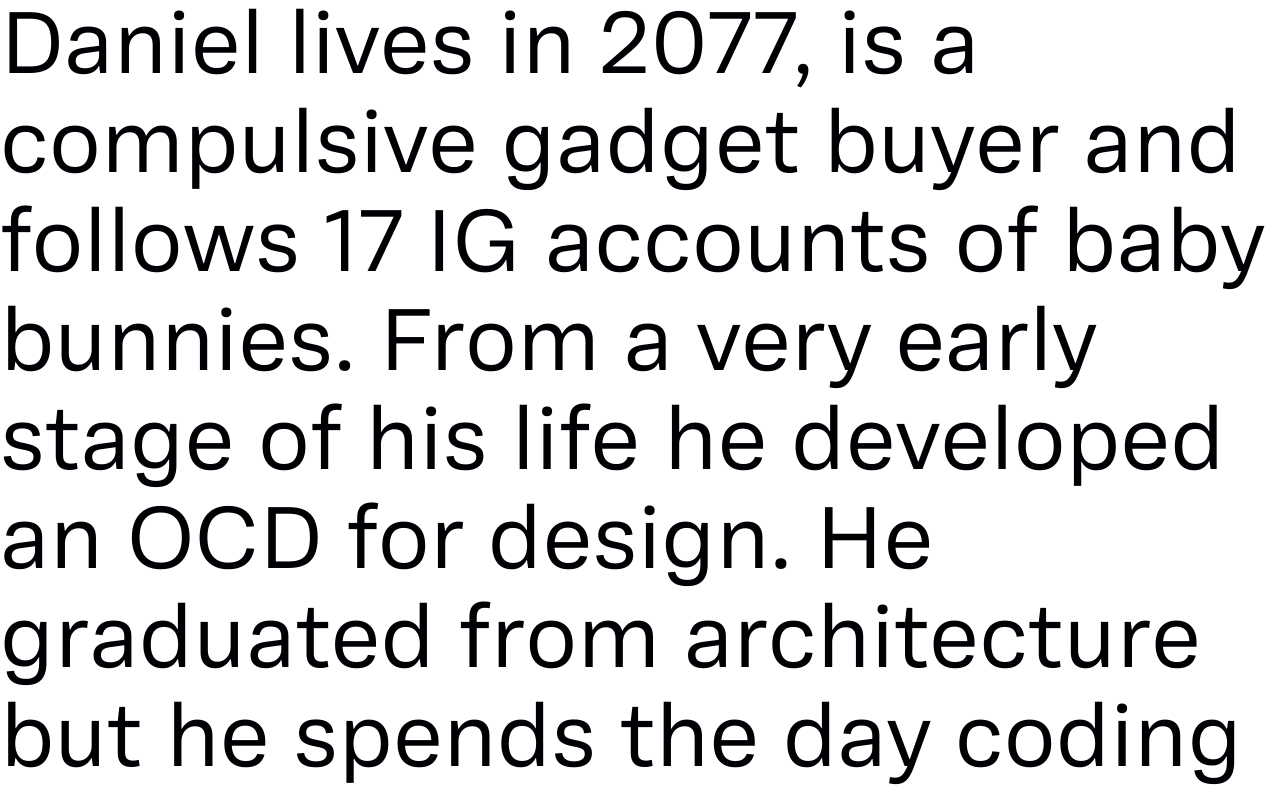
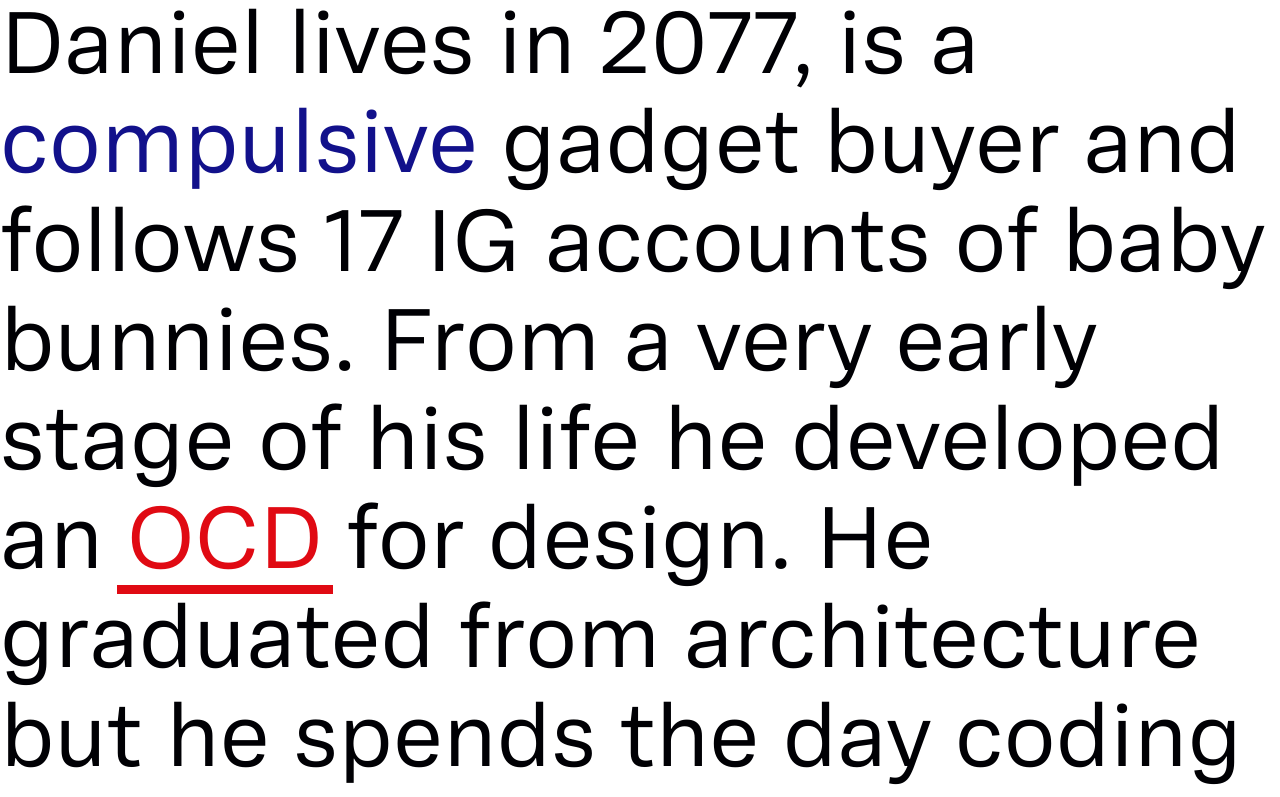
Before and after one commit to danielppolo/polosh, a Next.js app: page / in a window 1280 px wide. Shown: the top 797 px of the page. Built offline with nearby package versions, Linux system fonts and the light colour scheme.

Commit message:
feat: UI Components

```diff
--- /dev/null
+++ b/components/ui/Button.js
@@ -0,0 +1,10 @@
+import React, { useEffect } from 'react'
+import LayoutCenter from 'components/layouts/center'
+import styled from 'styled-components'
+
+const ButtonStyled = styled.span`
+  font-size: inherit;
+  color: var(--primary);
+  cursor: pointer;
+`
+export default ButtonStyled
--- /dev/null
+++ b/components/ui/Link.js
@@ -0,0 +1,37 @@
+import Button from 'components/ui/Button'
+import styled from 'styled-components'
+import NextLink from 'next/link'
+
+const LinkStyled = styled(Button)`
+  color: var(--secondary);
+  position: relative;
+  transition: 0.5s;
+  span::after{
+    content: attr(data-content);
+    position: absolute;
+    color: transparent;
+    bottom: 0;
+    left: -10px;
+    width: calc(100% + 20px);
+    height: 0.1em;
+    background-color: var(--secondary);
+    z-index: -1;
+    animation: fadein 0.5s normal forwards ease-in-out;
+    animation-iteration-count: 1;
+    animation-iteration-count: 1;
+    transition: 0.5s ease;
+  }
+  span:hover::after{
+    bottom: 0;
+    /* left: -20px; */
+    /* width: 100%; */
+    height: 1.2em;
+  }
+  &:hover {
+    color: var(--black);
+  }
+`
+
+const Link = ({ children, href }) => <NextLink href={href}><LinkStyled><span>{children}</span></LinkStyled></NextLink>
+
+export default Link
--- a/pages/index.tsx
+++ b/pages/index.tsx
@@ -1,12 +1,22 @@
 import { NextPage } from 'next'
 import React from 'react'
+import Button from 'components/ui/Button'
+import Link from 'components/ui/Link'
 
 const IndexPage: NextPage = () => (
   <p>
       Daniel lives in 2077,
-      is a compulsive gadget buyer and
+      is a
+    {' '}
+    <Button>compulsive</Button>
+    {' '}
+gadget buyer and
       follows 17 IG accounts of baby bunnies.
-      From a very early stage of his life he developed an OCD for design.
+      From a very early stage of his life he developed an
+    {' '}
+    <Link href="/login">OCD</Link>
+    {' '}
+for design.
       He graduated from architecture but he spends the day coding for just another startup.
       Daniel drinks espresso and types with Futura.
   </p>
```
Also changed, not shown: public/manifest.json.
